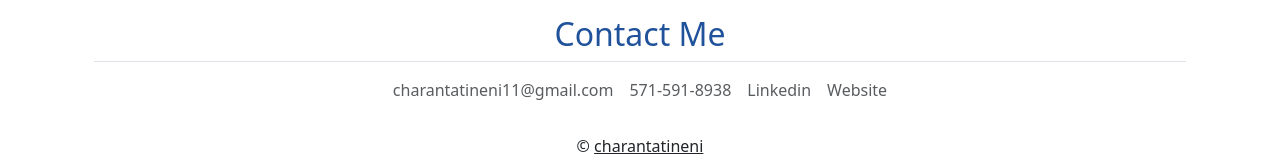
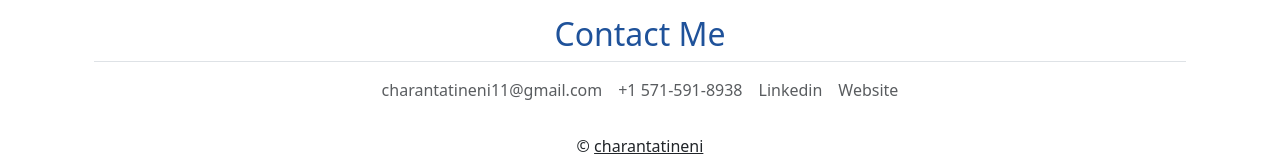
Before and after one commit to charantatineni/my-portfolio, a plain HTML site: page index.html in a window 1280 px wide. Shown: the part 2669-2829 px from the top of the page. Drawn offline with nearby package versions, Linux system fonts and the light colour scheme.

Commit message:
index.html
updated call me

```diff
--- a/index.html
+++ b/index.html
@@ -271,7 +271,7 @@
       <ul class="nav justify-content-sm-center ">
 
         <li class="nav-item"><a href="mailto:charantatineni11@gmail.com" class="nav-link px-2 text-body-secondary">charantatineni11@gmail.com</a></li>
-        <li class="nav-item"><a href="#" class="nav-link px-2 text-body-secondary">571-591-8938</a></li>
+        <li class="nav-item"><a href="tel:+15715918938" class="nav-link px-2 text-body-secondary">+1 571-591-8938</a></li>
         <li class="nav-item"><a href="https://www.linkedin.com/in/sri-phani-charan-tatineni-35688b192/" class="nav-link px-2 text-body-secondary">Linkedin</a></li>
         <li class="nav-item"><a href="https://charantatineni.github.io/my-portfolio/" class="nav-link px-2 text-body-secondary">Website</a></li>
 
```
